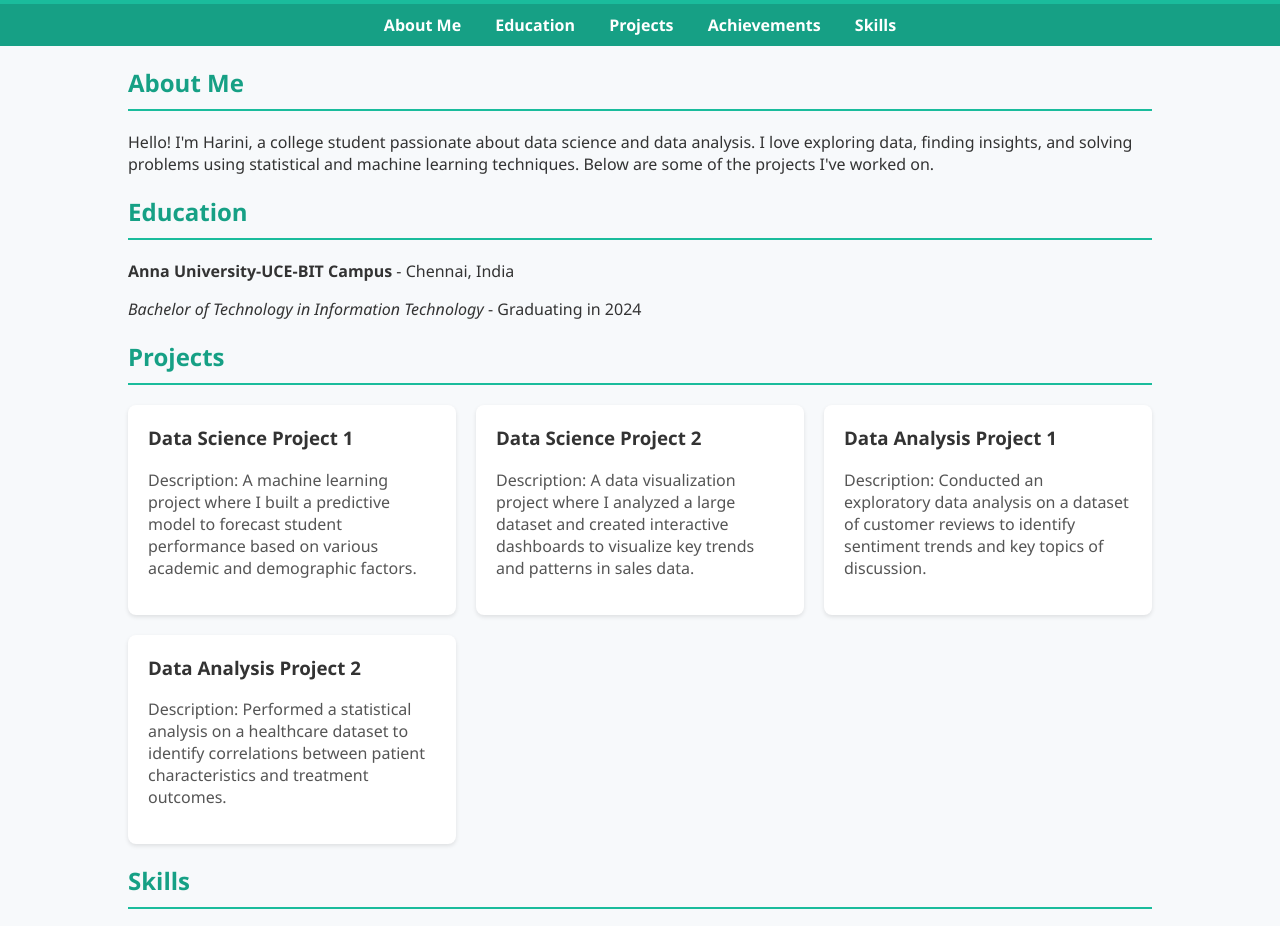
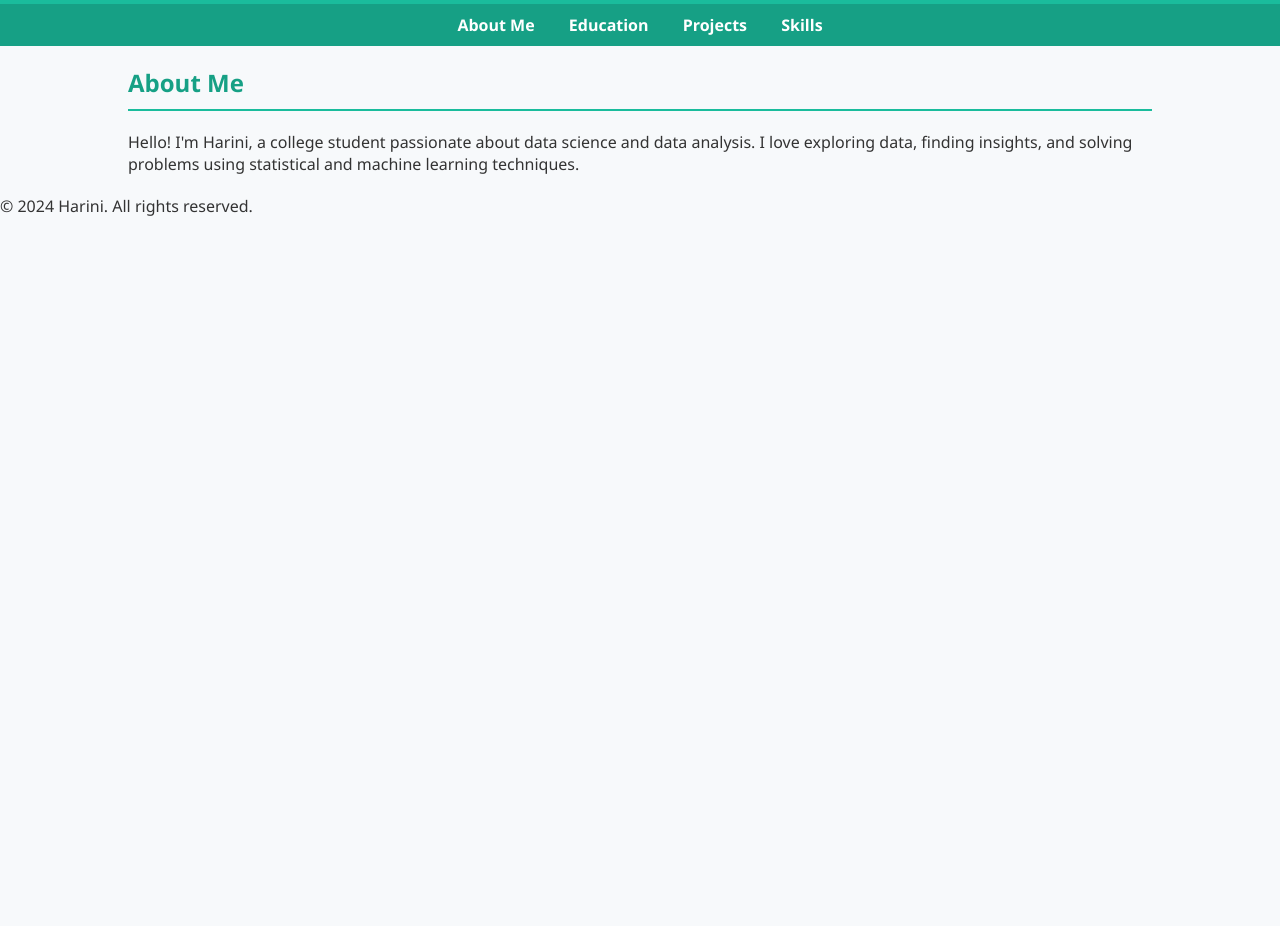
Before and after one commit to HariniSekar05/hp, a plain HTML site: page sample.html in a window 1280 px wide. Shown: the part 79-1005 px from the top of the page. After the commit the page ends 800 px from the top, so only its background shows below. Drawn offline with Linux system fonts and the light colour scheme.

Commit message:
Update sample.html

```diff
--- a/sample.html
+++ b/sample.html
@@ -48,84 +48,63 @@
             padding-bottom: 10px;
             margin-bottom: 20px;
         }
-        .projects, .achievements {
-            display: grid;
-            grid-template-columns: repeat(auto-fit, minmax(300px, 1fr));
-            gap: 20px;
-        }
-        .project-card, .achievement-card {
-            background-color: #fff;
-            padding: 20px;
-            border-radius: 8px;
-            box-shadow: 0 2px 4px rgba(0, 0, 0, 0.1);
-            transition: transform 0.2s;
-        }
-        .project-card:hover, .achievement-card:hover {
-            transform: translateY(-5px);
-        }
-        .project-card h3, .achievement-card h3 {
-            margin-top: 0;
-        }
-        .project-card p, .achievement-card p {
-            color: #555;
-        }
-        footer {
-            background-color: #1abc9c;
-            color: #fff;
-            text-align: center;
-            padding: 10px 0;
-            margin-top: 20px;
-        }
-        footer p {
-            margin: 0;
+        .projects, .skills {
+            display: none;
         }
     </style>
+    <script>
+        function showSection(sectionId) {
+            // Hide all sections
+            document.querySelectorAll('.container > section').forEach(section => {
+                section.style.display = 'none';
+            });
+            // Show selected section
+            document.getElementById(sectionId).style.display = 'block';
+        }
+    </script>
 </head>
-<body>
+<body onload="showSection('about')">
 
 <header>
-    <h1>Welcome to my Portfolio</h1>
+    <h1>Harini's Portfolio</h1>
 </header>
 
 <nav>
-    <a href="#about">About Me</a>
-    <a href="#education">Education</a>
-    <a href="#projects">Projects</a>
-    <a href="#achievements">Achievements</a>
-    <a href="#skills">Skills</a>
+    <a href="javascript:void(0);" onclick="showSection('about')">About Me</a>
+    <a href="javascript:void(0);" onclick="showSection('education')">Education</a>
+    <a href="javascript:void(0);" onclick="showSection('projects')">Projects</a>
+    <a href="javascript:void(0);" onclick="showSection('skills')">Skills</a>
 </nav>
 
 <div class="container">
     <section id="about">
         <h2 class="section-title">About Me</h2>
-        <p>Hello! I'm Harini, a college student passionate about data science and data analysis. I love exploring data, finding insights, and solving problems using statistical and machine learning techniques. Below are some of the projects I've worked on.</p>
+        <p>Hello! I'm Harini, a college student passionate about data science and data analysis. I love exploring data, finding insights, and solving problems using statistical and machine learning techniques.</p>
     </section>
 
     <section id="education">
         <h2 class="section-title">Education</h2>
         <p><strong>Anna University-UCE-BIT Campus</strong> - Chennai, India</p>
-        <p><em>Bachelor of Technology in Information Technology</em> - Graduating in 2024</p>
+        <p><em>Bachelor of Technology in Computer Science and Engineering</em> - Graduating in 2024</p>
     </section>
 
     <section id="projects">
         <h2 class="section-title">Projects</h2>
-        <div class="projects">
-            <div class="project-card">
+        <div>
             <h3>Data Science Project 1</h3>
             <p>Description: A machine learning project where I built a predictive model to forecast student performance based on various academic and demographic factors.</p>
         </div>
-            <div class="project-card">
+        <div>
             <h3>Data Science Project 2</h3>
             <p>Description: A data visualization project where I analyzed a large dataset and created interactive dashboards to visualize key trends and patterns in sales data.</p>
         </div>
-            <div class="project-card">
+        <div>
             <h3>Data Analysis Project 1</h3>
             <p>Description: Conducted an exploratory data analysis on a dataset of customer reviews to identify sentiment trends and key topics of discussion.</p>
         </div>
-            <div class="project-card">
+        <div>
             <h3>Data Analysis Project 2</h3>
             <p>Description: Performed a statistical analysis on a healthcare dataset to identify correlations between patient characteristics and treatment outcomes.</p>
-            </div>
         </div>
     </section>
 
```
Lines whose indentation alone changed are shown as unchanged.
